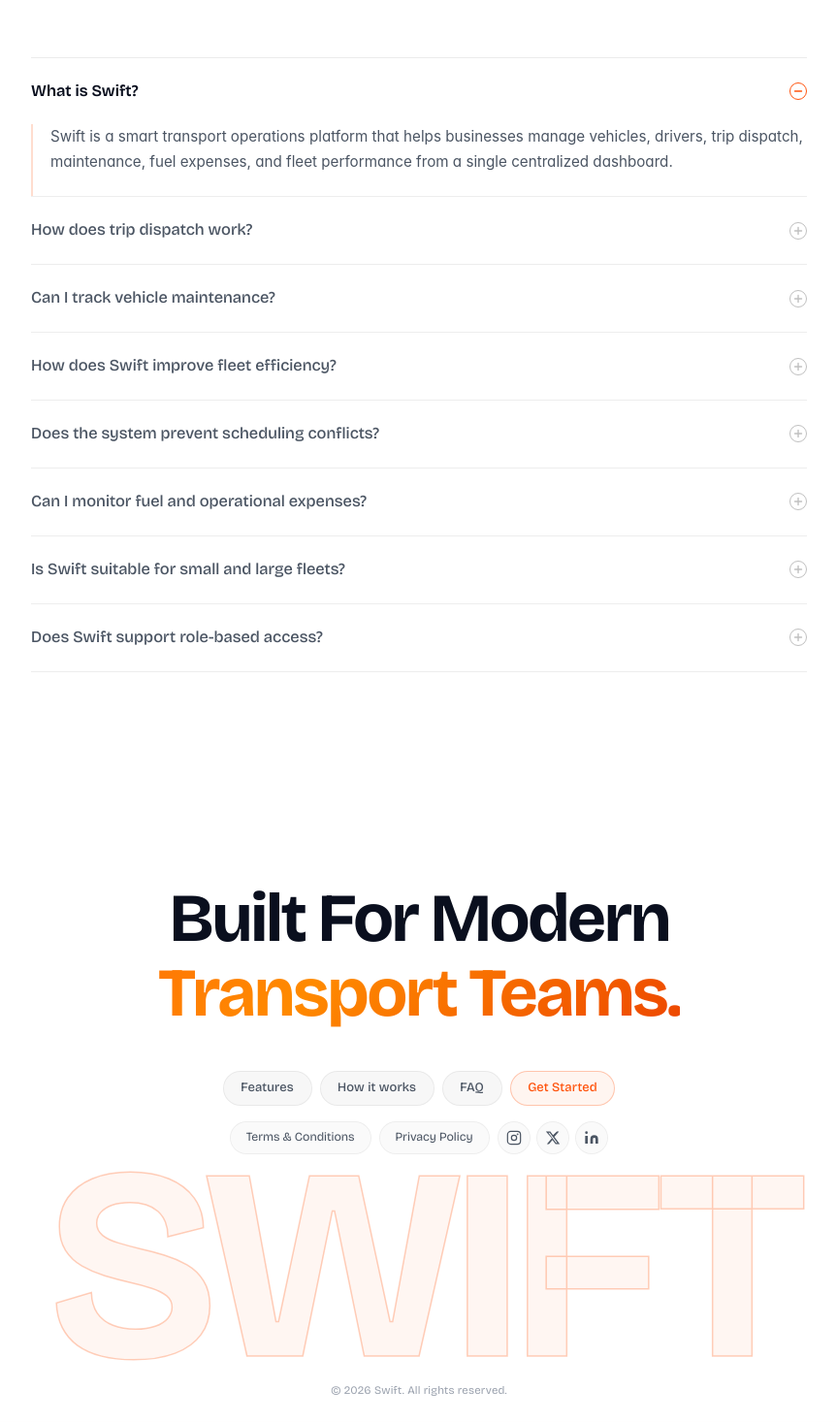
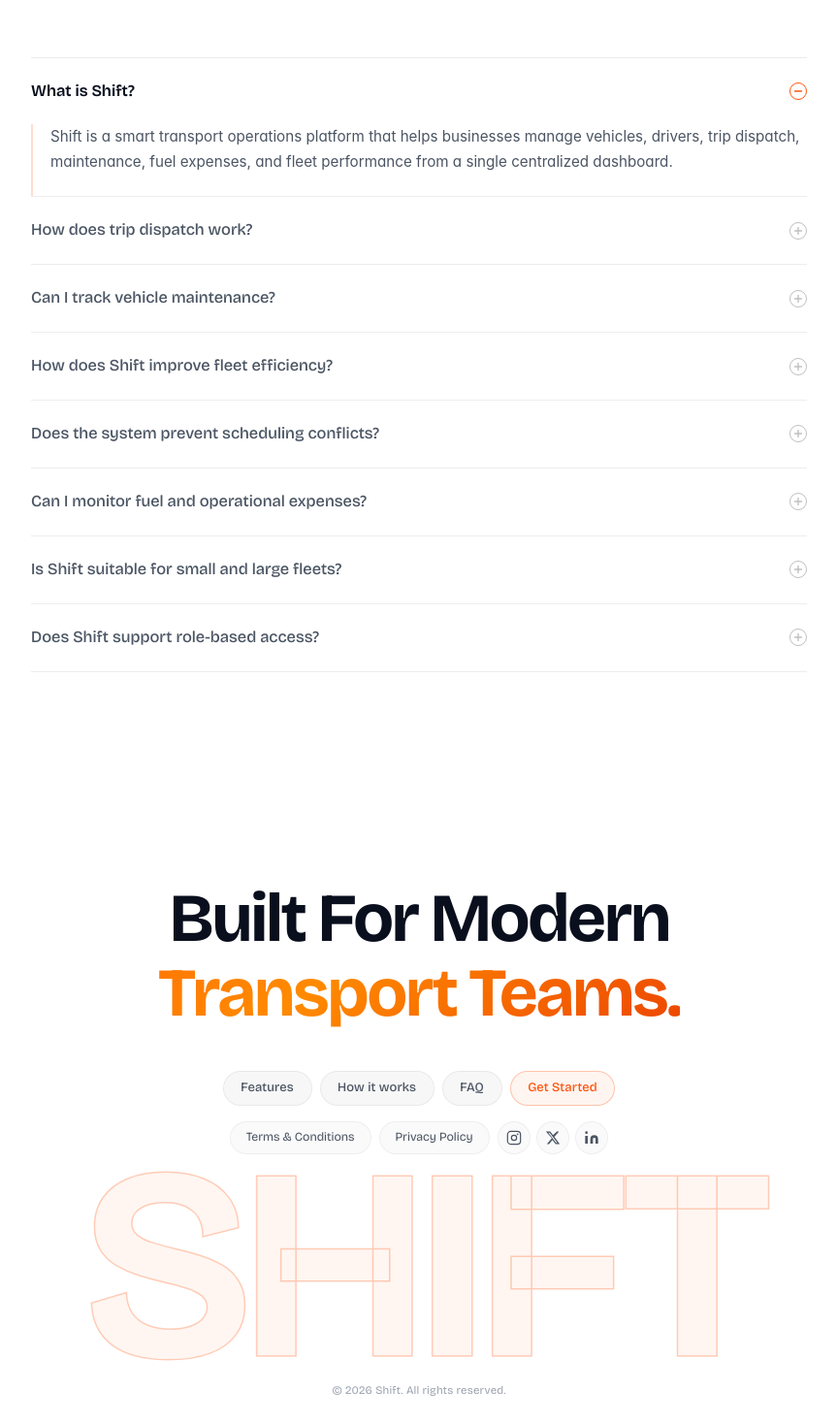
Before and after one commit to akshhthakkar/transit-ops-odoo, a Next.js app in the folder frontend/: page / in a window 1280 px wide. Shown: the part 4589-6055 px from the top of the page at 97% size, without its empty margins (208-1071 px from the left). Built offline with nearby package versions, Linux system fonts and the light colour scheme; no server answers.

Commit message:
fix: rename all UI text references of Swift to Shift to match logo branding

```diff
--- a/frontend/src/app/layout.tsx
+++ b/frontend/src/app/layout.tsx
@@ -24,17 +24,17 @@ const bricolage = Bricolage_Grotesque({
 });
 
 export const metadata: Metadata = {
-  title: "Swift — Smart Transport Operations",
+  title: "Shift — Smart Transport Operations",
   description:
-    "Swift is a smart transport operations platform for managing fleets, drivers, trips, maintenance, fuel, expenses, and analytics.",
+    "Shift is a smart transport operations platform for managing fleets, drivers, trips, maintenance, fuel, expenses, and analytics.",
   keywords: [
-    "Swift",
+    "Shift",
     "fleet management",
     "transport operations",
     "logistics",
     "ERP",
   ],
-  authors: [{ name: "Swift" }],
+  authors: [{ name: "Shift" }],
 };
 
 export default function RootLayout({
--- a/frontend/src/components/transitops/app-shell.tsx
+++ b/frontend/src/components/transitops/app-shell.tsx
@@ -18,7 +18,7 @@ export function AppShell({ children }: { children: React.ReactNode }) {
             </div>
           <footer className="border-t border-border/60 px-4 py-4 sm:px-6 lg:px-8">
             <div className="mx-auto flex w-full max-w-[1440px] flex-col items-center justify-between gap-2 text-xs text-muted-foreground sm:flex-row">
-              <p>© 2025 Swift — Smart Transport Operations Platform</p>
+              <p>© 2025 Shift — Smart Transport Operations Platform</p>
               <div className="flex items-center gap-4">
                 <span className="hidden sm:inline">v4.2.1</span>
                 <span className="flex items-center gap-1.5">
--- a/frontend/src/components/transitops/landing/FAQ.tsx
+++ b/frontend/src/components/transitops/landing/FAQ.tsx
@@ -12,20 +12,20 @@ interface FAQItem {
 
 const FAQS: FAQItem[] = [
   {
-    q: "What is Swift?",
-    a: "Swift is a smart transport operations platform that helps businesses manage vehicles, drivers, trip dispatch, maintenance, fuel expenses, and fleet performance from a single centralized dashboard.",
+    q: "What is Shift?",
+    a: "Shift is a smart transport operations platform that helps businesses manage vehicles, drivers, trip dispatch, maintenance, fuel expenses, and fleet performance from a single centralized dashboard.",
   },
   {
     q: "How does trip dispatch work?",
-    a: "Create a trip by selecting a source, destination, available vehicle, and eligible driver. Swift automatically validates vehicle availability, driver eligibility, and cargo capacity before dispatching the trip.",
+    a: "Create a trip by selecting a source, destination, available vehicle, and eligible driver. Shift automatically validates vehicle availability, driver eligibility, and cargo capacity before dispatching the trip.",
   },
   {
     q: "Can I track vehicle maintenance?",
-    a: "Yes. Swift lets you schedule and manage maintenance records. Vehicles under maintenance are automatically marked as 'In Shop' and cannot be assigned to new trips until maintenance is completed.",
+    a: "Yes. Shift lets you schedule and manage maintenance records. Vehicles under maintenance are automatically marked as 'In Shop' and cannot be assigned to new trips until maintenance is completed.",
   },
   {
-    q: "How does Swift improve fleet efficiency?",
-    a: "Swift provides real-time visibility into vehicle utilization, fuel consumption, operational costs, and trip performance, helping organizations reduce downtime and optimize fleet operations.",
+    q: "How does Shift improve fleet efficiency?",
+    a: "Shift provides real-time visibility into vehicle utilization, fuel consumption, operational costs, and trip performance, helping organizations reduce downtime and optimize fleet operations.",
   },
   {
     q: "Does the system prevent scheduling conflicts?",
@@ -33,14 +33,14 @@ const FAQS: FAQItem[] = [
   },
   {
     q: "Can I monitor fuel and operational expenses?",
-    a: "Yes. Record fuel logs, maintenance costs, tolls, and other expenses for every vehicle. Swift automatically calculates operational costs and provides detailed reports for analysis.",
+    a: "Yes. Record fuel logs, maintenance costs, tolls, and other expenses for every vehicle. Shift automatically calculates operational costs and provides detailed reports for analysis.",
   },
   {
-    q: "Is Swift suitable for small and large fleets?",
-    a: "Yes. Whether you manage a handful of vehicles or an enterprise fleet, Swift scales to support your transport operations with centralized management and real-time insights.",
+    q: "Is Shift suitable for small and large fleets?",
+    a: "Yes. Whether you manage a handful of vehicles or an enterprise fleet, Shift scales to support your transport operations with centralized management and real-time insights.",
   },
   {
-    q: "Does Swift support role-based access?",
+    q: "Does Shift support role-based access?",
     a: "Yes. Different roles such as Fleet Managers, Drivers, Safety Officers, and Financial Analysts can securely access features relevant to their responsibilities.",
   },
 ];
@@ -85,7 +85,7 @@ const FAQ = () => {
             </em>
           </h2>
           <p className="faq__sub reveal-text" style={{ "--delay": SUBHEADING_DELAY } as React.CSSProperties}>
-            Everything you need to know about Swift.<br />
+            Everything you need to know about Shift.<br />
             Can't find an answer? <a href="#">Talk to our team.</a>
           </p>
         </div>
--- a/frontend/src/components/transitops/landing/Footer.tsx
+++ b/frontend/src/components/transitops/landing/Footer.tsx
@@ -84,11 +84,11 @@ export function Footer() {
       </div>
 
       <div className="ft-watermark ft-watermark-reveal" style={{ "--delay": "450ms" } as React.CSSProperties} aria-hidden="true">
-        SWIFT
+        SHIFT
       </div>
 
       <p className="ft-copy ft-reveal" style={{ "--delay": "550ms" } as React.CSSProperties}>
-        © {new Date().getFullYear()} Swift. All rights reserved.
+        © {new Date().getFullYear()} Shift. All rights reserved.
       </p>
     </footer>
   );
--- a/frontend/src/components/transitops/topbar.tsx
+++ b/frontend/src/components/transitops/topbar.tsx
@@ -15,6 +15,8 @@ import {
 } from "lucide-react";
 import { cn } from "@/lib/utils";
 import { useNav } from "@/store/nav";
+import { useAuthStore } from "@/store/auth";
+import { useRouter } from "next/navigation";
 import { Button } from "@/components/ui/button";
 import {
   DropdownMenu,
@@ -37,9 +39,36 @@ function severityTone(sev: string) {
 
 export function Topbar() {
   const { setMobileNavOpen } = useNav();
+  const { user, logout } = useAuthStore();
+  const router = useRouter();
   const [paletteOpen, setPaletteOpen] = React.useState(false);
   const [now, setNow] = React.useState<string>("");
   const unread = alerts.filter((a) => !a.acknowledged).length;
+
+  const initials = React.useMemo(() => {
+    if (!user?.name) return "U";
+    return user.name
+      .split(" ")
+      .map((w) => w[0])
+      .join("")
+      .slice(0, 2)
+      .toUpperCase();
+  }, [user]);
+
+  const displayRole = React.useMemo(() => {
+    if (!user?.role) return "User";
+    return user.role
+      .replace(/_/g, " ")
+      .toLowerCase()
+      .split(" ")
+      .map((w) => w.charAt(0).toUpperCase() + w.substring(1))
+      .join(" ");
+  }, [user]);
+
+  function handleSignOut() {
+    logout();
+    router.push("/login");
+  }
 
   React.useEffect(() => {
     const tick = () =>
@@ -163,21 +192,21 @@ export function Topbar() {
               <button className="ml-1 flex items-center gap-2 rounded-md py-1 pl-1 pr-2 transition-colors hover:bg-muted">
                 <Avatar className="size-7">
                   <AvatarFallback className="bg-foreground text-[11px] font-medium text-background">
-                    AK
+                    {initials}
                   </AvatarFallback>
                 </Avatar>
                 <div className="hidden text-left leading-tight md:block">
-                  <p className="text-xs font-medium text-foreground">Alex Kowalski</p>
-                  <p className="text-[10px] text-muted-foreground">Fleet Manager</p>
+                  <p className="text-xs font-medium text-foreground">{user?.name ?? "Guest User"}</p>
+                  <p className="text-[10px] text-muted-foreground">{displayRole}</p>
                 </div>
                 <ChevronDown className="hidden size-3 text-muted-foreground md:block" />
               </button>
             </DropdownMenuTrigger>
             <DropdownMenuContent align="end" className="w-56">
               <DropdownMenuLabel className="flex flex-col gap-0.5">
-                <span className="text-sm font-medium">Alex Kowalski</span>
+                <span className="text-sm font-medium">{user?.name ?? "Guest User"}</span>
                 <span className="text-xs font-normal text-muted-foreground">
-                  alex@swift.io
+                  {user?.email ?? "no-email@transitops.com"}
                 </span>
               </DropdownMenuLabel>
               <DropdownMenuSeparator />
@@ -195,7 +224,7 @@ export function Topbar() {
                 <Check className="size-4" /> Mark all read
               </DropdownMenuItem>
               <DropdownMenuSeparator />
-              <DropdownMenuItem className="text-danger focus:text-danger">
+              <DropdownMenuItem className="text-danger focus:text-danger cursor-pointer" onClick={handleSignOut}>
                 <LogOut className="size-4" /> Sign out
               </DropdownMenuItem>
             </DropdownMenuContent>
```
